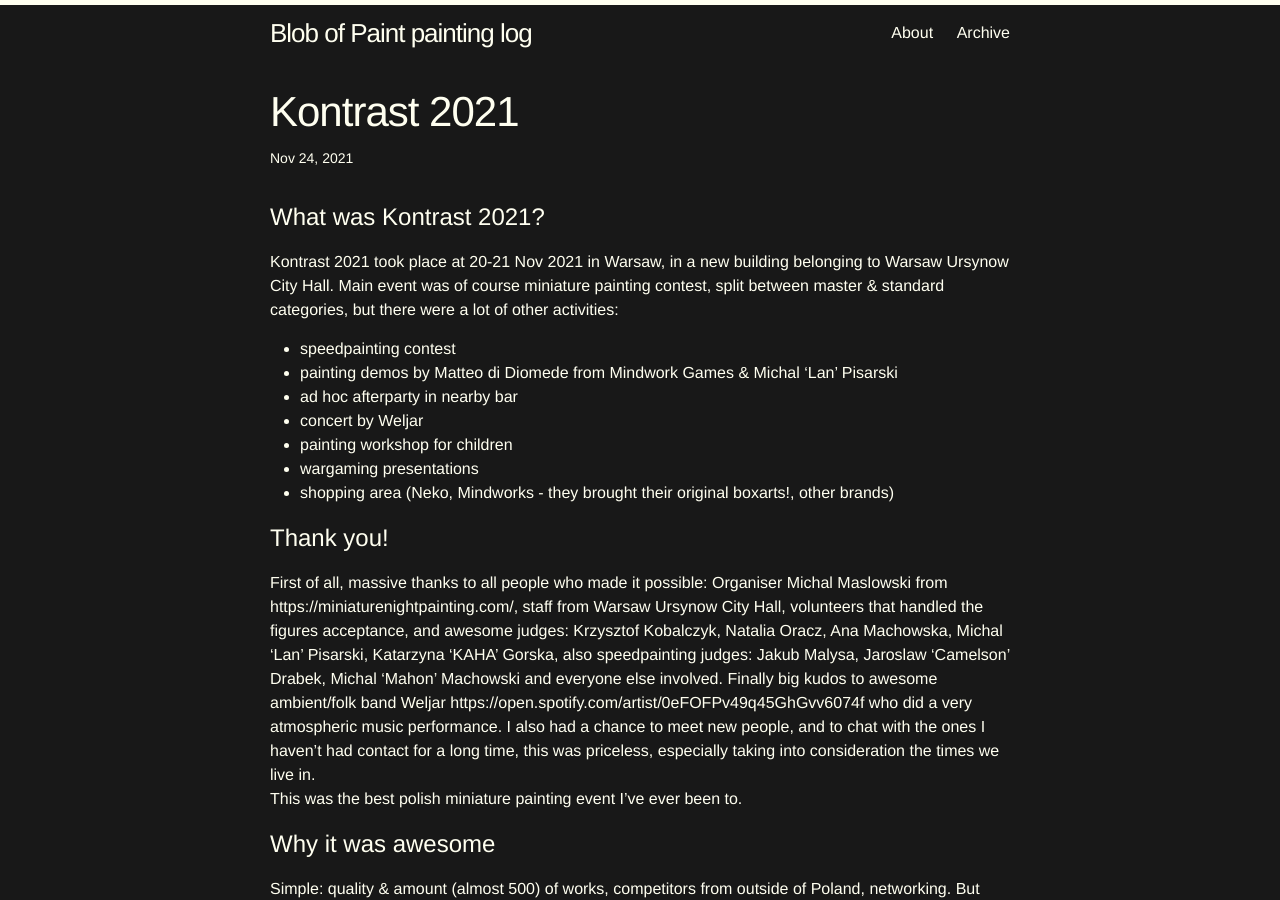
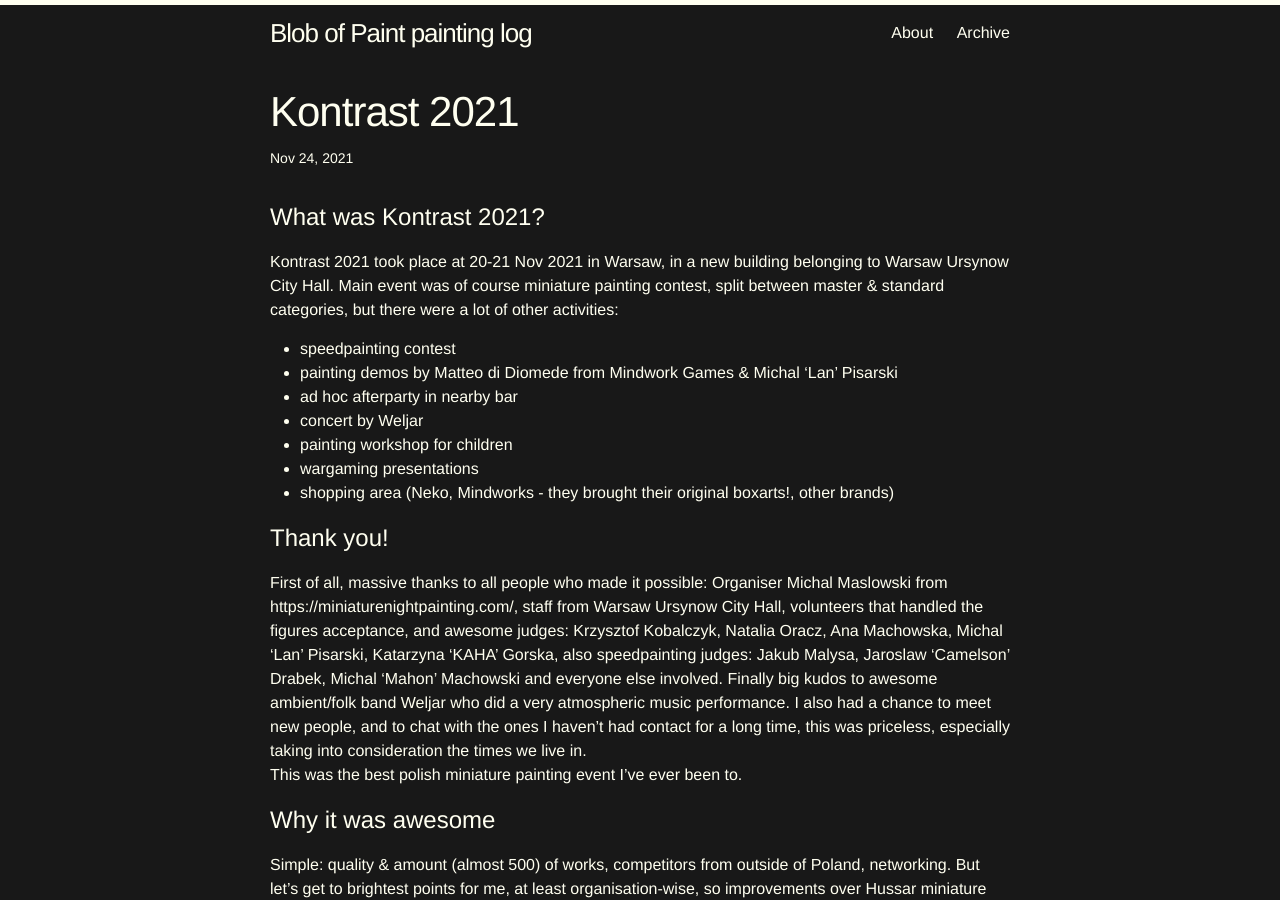
Before and after one commit to blobofpaint/blobofpaint.github.io, a Jekyll site: the page built from _posts/2021-11-24-kontrast-2021.markdown, in a window 1280 px wide and 900 px high. Built offline with Jekyll 4.4.1, drawn with Linux system fonts in a browser that asks for light colours; comment, search, counter and statistics services are not loaded; some of the changed lines change nothing that is shown; some of the changed text lies outside the part shown.

Commit message:
Update 2021-11-24-kontrast-2021.markdown

```diff
--- a/_posts/2021-11-24-kontrast-2021.markdown
+++ b/_posts/2021-11-24-kontrast-2021.markdown
@@ -8,7 +8,7 @@
 ---
 
 # What was Kontrast 2021?
-Kontrast 2021 took place at 20-21 Nov 2021 in Warsaw, in a new building belonging to Warsaw Ursynow City Hall.
+Kontrast 2021 took place at 20-21 Nov 2021 in Warsaw, in a [new building belonging](https://goo.gl/maps/962Y3GEmkgaqx63m8) to Warsaw Ursynow City Hall.
 Main event was of course miniature painting contest, split between master & standard categories, but there were a lot of other activities:
 - speedpainting contest
 - painting demos by Matteo di Diomede from Mindwork Games & Michal 'Lan' Pisarski
@@ -20,8 +20,8 @@
 
 # Thank you!
 First of all, massive thanks to all people who made it possible:
-Organiser Michal Maslowski from https://miniaturenightpainting.com/, staff from Warsaw Ursynow City Hall, volunteers that handled the figures acceptance, and awesome judges:
-Krzysztof Kobalczyk, Natalia Oracz, Ana Machowska, Michal 'Lan' Pisarski, Katarzyna 'KAHA' Gorska, also speedpainting judges: Jakub Malysa, Jaroslaw 'Camelson' Drabek, Michal 'Mahon' Machowski and everyone else involved. Finally big kudos to awesome ambient/folk band Weljar <https://open.spotify.com/artist/0eFOFPv49q45GhGvv6074f> who did a very atmospheric music performance. I also had a chance to meet new people, and to chat with the ones I haven't had contact for a long time, this was priceless, especially taking into consideration the times we live in.
+Organiser Michal Maslowski from [https://miniaturenightpainting.com/](https://miniaturenightpainting.com/), staff from Warsaw Ursynow City Hall, volunteers that handled the figures acceptance, and awesome judges:
+Krzysztof Kobalczyk, Natalia Oracz, Ana Machowska, Michal 'Lan' Pisarski, Katarzyna 'KAHA' Gorska, also speedpainting judges: Jakub Malysa, Jaroslaw 'Camelson' Drabek, Michal 'Mahon' Machowski and everyone else involved. Finally big kudos to awesome ambient/folk band [Weljar](https://open.spotify.com/artist/0eFOFPv49q45GhGvv6074f) who did a very atmospheric music performance. I also had a chance to meet new people, and to chat with the ones I haven't had contact for a long time, this was priceless, especially taking into consideration the times we live in.
 This was the best polish miniature painting event I've ever been to.
 
 # Why it was awesome
@@ -59,4 +59,4 @@
 - place & time of before & afterparty, preparing a place for it beforehand - during registration contestants could optionally mark they want to take part in it. Some restaurant reservation fee collection before the contest?
 
 # Kontrast 2022
-There are awesome plans - Katarzyna 'KAHA' Gorska & Francesco Farabi demos, Kimera arriving... It will happen in june 2022, probably in the same spot in Warsaw, you have to be there!
+There are awesome plans - Katarzyna 'KAHA' Gorska & Francesco Farabi demos, Kimera arriving... It will happen in june 2022, probably in the same spot in Warsaw, you have to be there! Details will be appearing on miniature night painting fb page: [https://www.facebook.com/miniaturenightpainting/](https://www.facebook.com/miniaturenightpainting/).
```
